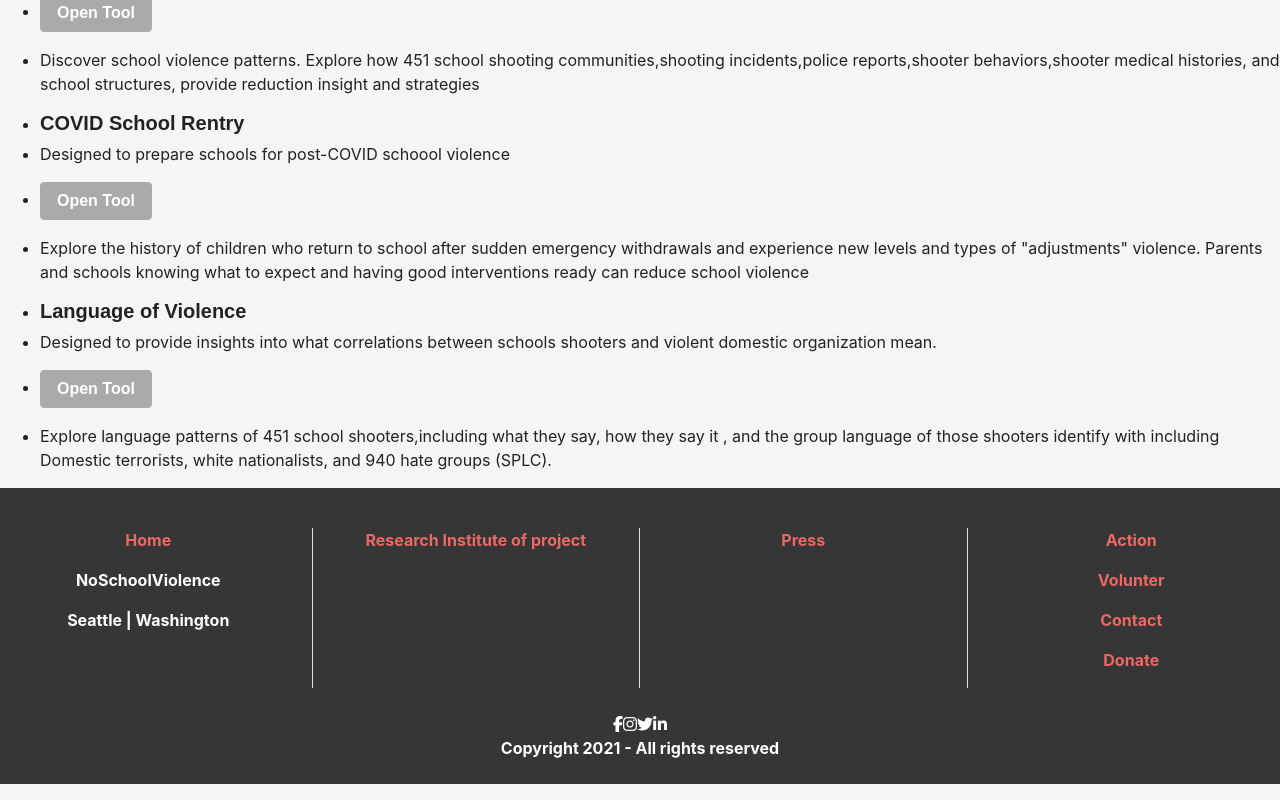
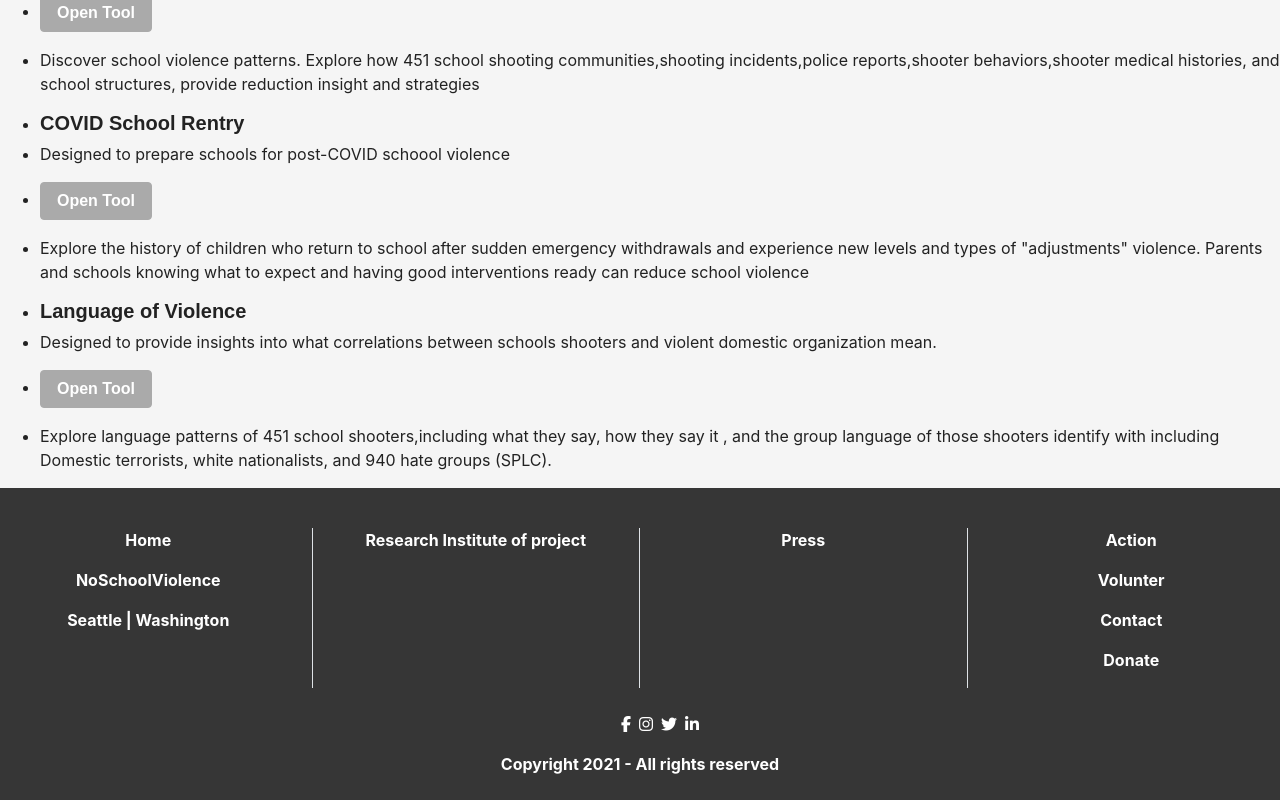
Before and after one commit to newgianvo1/React1, a React (Create React App) app: page / in a window 1280 px wide. Shown: the part 456-1256 px from the top of the page. Built offline with nearby package versions, Linux system fonts and the light colour scheme; a web font is replaced by a local one.

Commit message:
footer arreglado 4Marzo

```diff
--- a/src/Components/Body/BodyPage.js
+++ b/src/Components/Body/BodyPage.js
@@ -129,26 +129,26 @@ const Body = () => {
 
 
   <div className="row text-white font-weight-bold text-center pt-3 pb-4">
-    <div className="col-6 col-xl-3 col-lg- col-md-2 border-right footer">
+    <div className="col-12  col-lg-3 col-md-3 col-xs-12  border-right footer">
       {/* <p>Home</p> */}
-      <a href="#"><p>Home</p></a>
+      <a  className="text-white" href="#"><p>Home</p></a>
             <p>NoSchoolViolence</p>
             <p>Seattle | Washington</p>
 
     </div>
-    <div className="col-6 col-xl-3 col-lg- col-md-2 border-right footer">
-      <a href="#"><p>Research Institute of project</p></a>
+    <div className="col-12 col-lg-3 col-md-3  col-xs-12  border-right footer">
+      <a  className="text-white" href="#"><p>Research Institute of project</p></a>
 
     </div>
-    <div className="col-6 col-xl-3 col-lg- col-md-2 border-right footer">
-      <a href="#"><p className="text-green">Press</p></a>
+    <div className="col-12  col-lg-3 col-md-3  col-xs-12 border-right footer">
+      <a className="text-white" href="#"><p className="text-green">Press</p></a>
     </div>
-    <div className=" col-6 col-xl-3 col-lg- col-md-2 footer">
+    <div className=" col-12 col-xs-12  col-lg-3 col-md-3   col-xs-12 footer">
 
-      <a href="#"><p>Action</p></a>
-      <a href="#"><p>Volunter</p></a>
-      <a href="#"><p>Contact</p></a>
-      <a href="#"><p>Donate</p></a>
+      <a className="text-white" ><p>Action</p></a>
+      <a  className="text-white" href="#"><p>Volunter</p></a>
+      <a  className="text-white" href="#"><p>Contact</p></a>
+      <a  className="text-white" href="#"><p>Donate</p></a>
 
     </div>
 
@@ -156,13 +156,41 @@ const Body = () => {
   </div>
   <div className="col-12 text-center text-white font-weight-bold pb-4">
 
-  <i class="fab fa-facebook-f"></i>
 
-    <i class="fab fa-instagram"></i>
-    <i class="fab fa-twitter"></i>
-    <i class="fab fa-linkedin-in"></i>
-    <br></br>
 
+
+                <div className="col-md-12">
+
+
+                        <div className="pull-right flip social-media " role="navigation">
+                                <ul className="nav-list-inline">
+                                    <li className="list-inline-item facebook">
+                                        <a href="https://www.facebook.com/noschoolviolence.org/">
+                                            <i className="text-white fab fa-facebook-f"></i>
+
+                                        </a>
+                                    </li>
+
+                                    <li className="list-inline-item instagram">
+                                        <a href="https://www.instagram.com/noschoolviolence/">
+                                        <i className="text-white fab fa-instagram"></i>
+                                        </a>
+                                    </li>
+                                    <li className="list-inline-item twiter">
+                                        <a href="https://twitter.com/NoScholViolence">
+                                        <i className="text-white fab fa-twitter"></i>
+                                        </a>
+                                    </li>
+
+                                    <li className="list-inline-item linkedin">
+                                        <a href="https://www.linkedin.com/company/noschoolviolence-org">
+                                        <i className=" text-white fab fa-linkedin-in"></i>
+                                        </a>
+                                        </li>
+                                </ul>
+                        </div>
+
+            </div>
     <span>Copyright 2021 - All rights reserved</span>
 
       </div>
--- a/src/Components/Body/Header.css
+++ b/src/Components/Body/Header.css
@@ -53,3 +53,8 @@
   .container-fluid-footer{
     background:#363636;
   }
+
+  .nav-list-inline{
+    display: flex;
+    justify-content: center;
+  }
```
